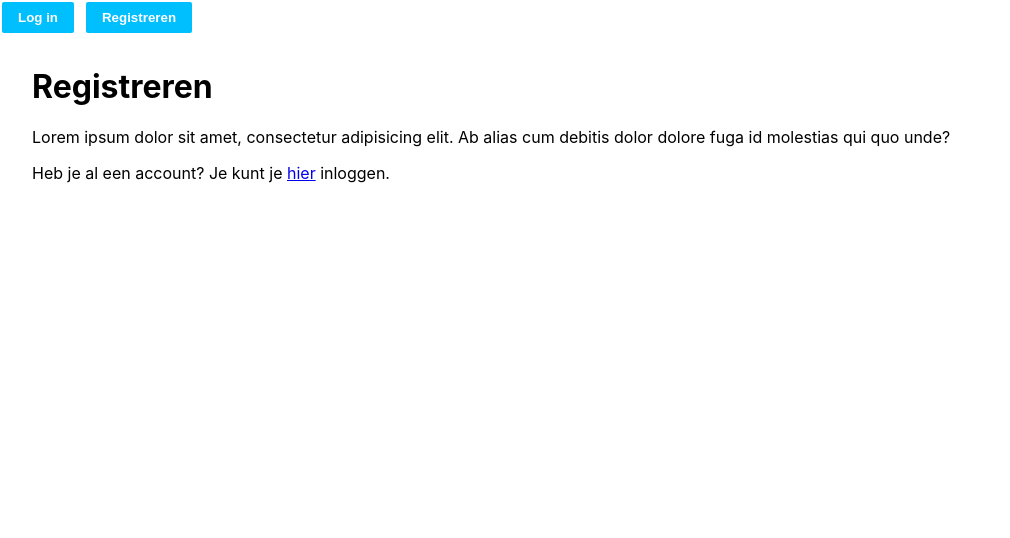
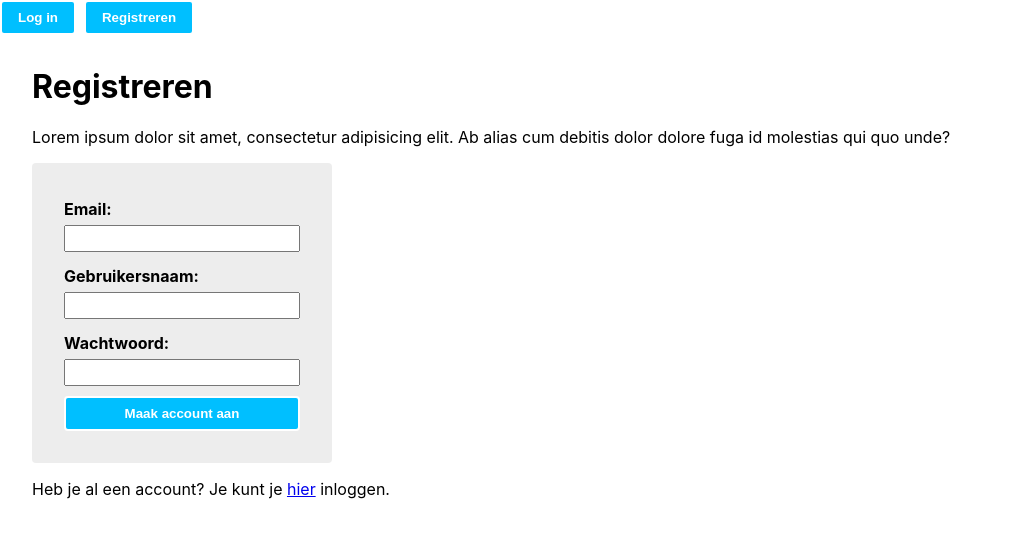
Before and after one commit to jd-create/tailorism_sewingstudio, a React (Create React App) app: page /signup in a window 1280 px wide. Shown: the top 538 px of the page, without its empty margins (0-1010 px from the left). Built offline with nearby package versions, Linux system fonts and the light colour scheme.

Commit message:
set error message

```diff
--- a/src/App.css
+++ b/src/App.css
@@ -70,3 +70,7 @@ section  {
     transform: rotate(360deg);
   }
 }
+
+p.successmessage {
+  color: green;
+}
--- a/src/pages/SignUp.js
+++ b/src/pages/SignUp.js
@@ -2,6 +2,7 @@ import React, {useState} from 'react';
 import { Link } from 'react-router-dom';
 import { useForm } from 'react-hook-form';
 import axios from "axios";
+import { useHistory } from "react-router-dom";
 
 function SignUp() {
     // - [x] Installeer axios
@@ -10,14 +11,16 @@ function SignUp() {
     // - [X] Maak een try / catch blok
     // - [X] In de try: maak een POST request naar het eindpoint: http://localhost:3000/register
     //     - [ ] Een POST request krijgt altijd de url en het data object mee (in dit geval minimaal email en wachtwoord)
-    // - [ ] Laat de gebruiker weten dat het registeren is gelukt
-    // - [ ] Stuur de gebruiker na twee seconden door naar het inlog-formulier
-    // - [ ] Puntjes op de i: error en laad-tijden implemententeren
-
+    // - [X] Laat de gebruiker weten dat het registeren is gelukt
+    // - [x] Stuur de gebruiker na twee seconden door naar het inlog-formulier
+    // - [X] Puntjes op de i: error en laad-tijden implemententeren
+    const history = useHistory();
     const {handleSubmit, register} = useForm();
-    const [succesMessage, setSuccesMessage] = useState("");
+    const [successMessage, setSuccessMessage] = useState("");
+    const [error, setError] = useState("")
 
     async function onSubmit(data) {
+        setError('');
         console.log("DATA VAN DE GEBRUIKER", data);
         try {
             const response = await axios.post("http://localhost:3000/register", {
@@ -26,20 +29,21 @@ function SignUp() {
                 password: data.password,
             });
             console.log(response);
-            setSuccesMessage("Registreren is gelukt!")
-
-        } catch (error) {
-            console.log("OH NO", error)
+            setSuccessMessage("Registreren is gelukt. Je wordt nu doorgestuurd naar de loginpagina.");
+            setTimeout(() => history.push("/signin"), 2000);
+        } catch (e) {
+            console.error(e);
+            setError(`Het registreren is mislukt. Probeer het opnieuw (${e.message})`);
         }
     }
 
     return (
         <>
-            <p>{succesMessage}</p>
+            <p className='successmessage'>{successMessage}</p>
             <h1>Registreren</h1>
             <p>Lorem ipsum dolor sit amet, consectetur adipisicing elit. Ab alias cum debitis dolor dolore fuga id
                 molestias qui quo unde?</p>
-            {succesMessage && <form onSubmit={handleSubmit(onSubmit)}>
+            {!successMessage && <form onSubmit={handleSubmit(onSubmit)}>
                 <label htmlFor="email-field">
                     Email:
                     <input
@@ -75,6 +79,7 @@ function SignUp() {
                 >
                     Maak account aan
                 </button>
+                {error && <p className="error-message">{error}</p>}
             </form>}
             <p>Heb je al een account? Je kunt je <Link to="/signin">hier</Link> inloggen.</p>
         </>
```
